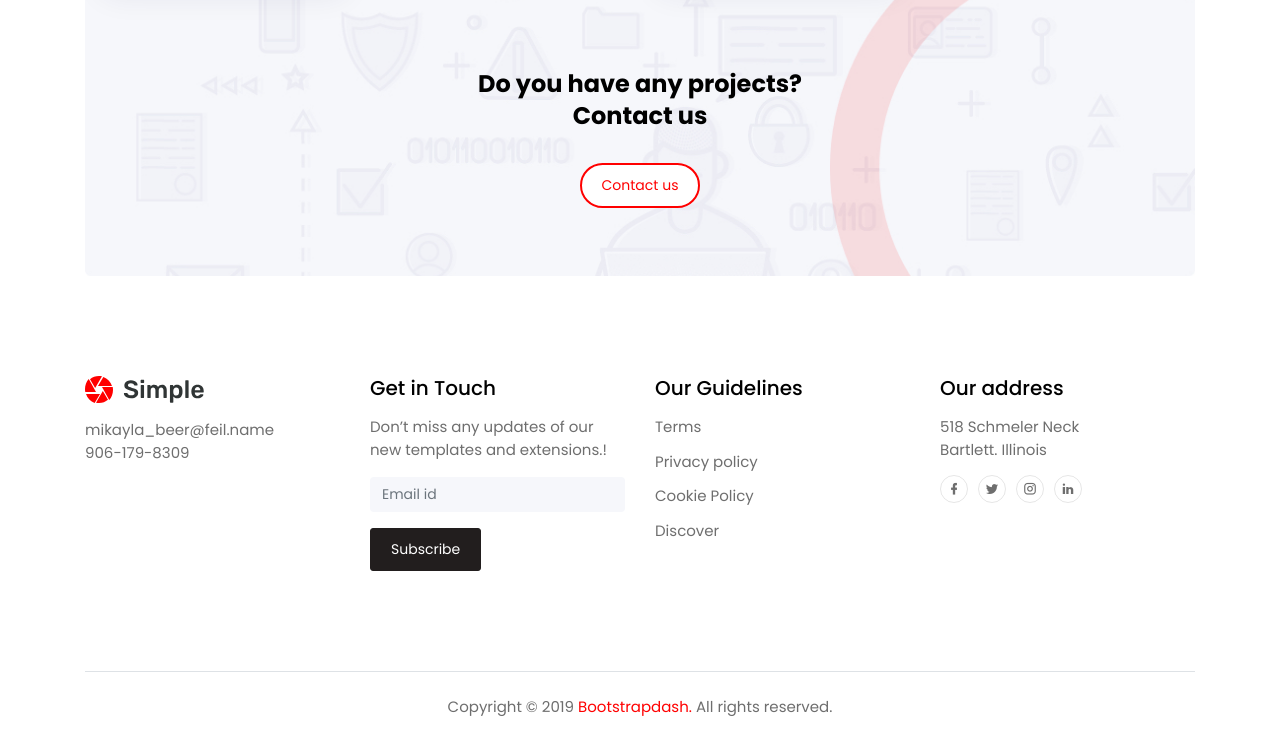
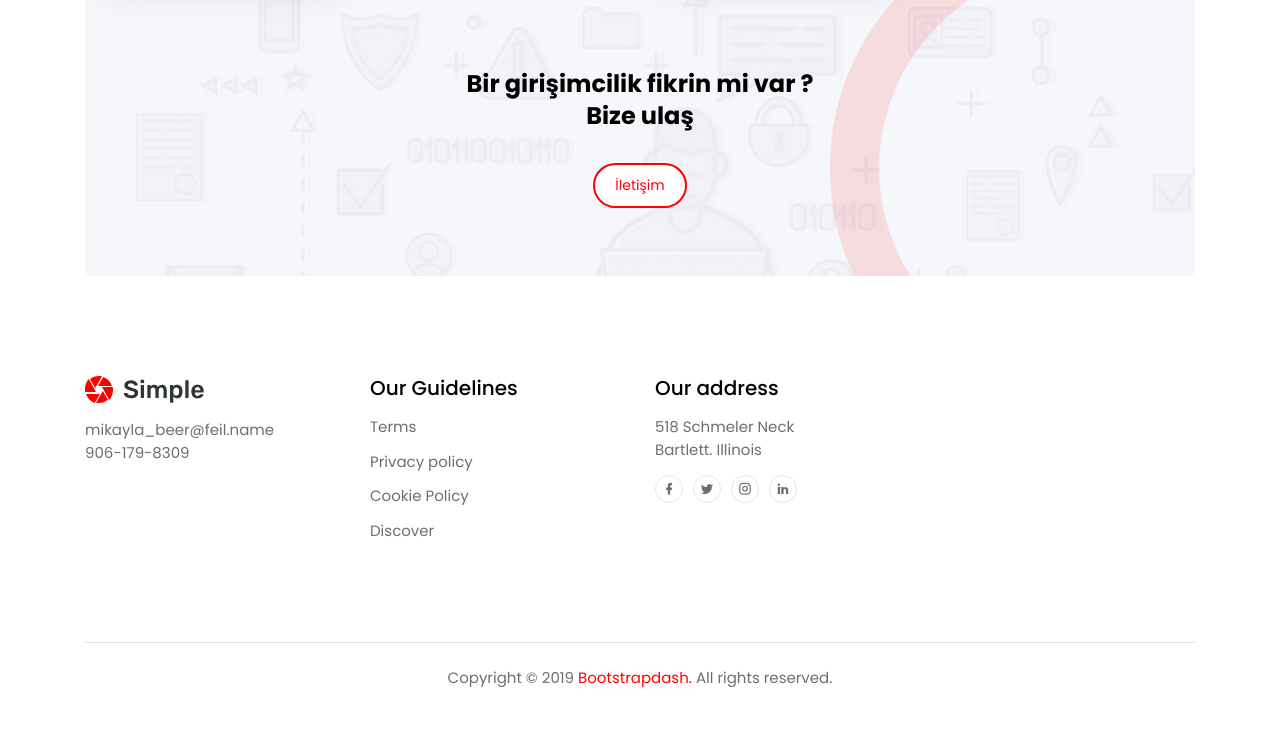
Before and after one commit to onurcangnc/bilkent_yes_v1.0, a plain HTML site: page index.html in a window 1280 px wide. Shown: the part 4921-5675 px from the top of the page. After the commit the page ends 5654 px from the top, so only its background shows below. Drawn offline with Linux system fonts and the light colour scheme; files that its build step writes are made by us from their sources; files whose address does not match are found by name.

Commit message:
main page

```diff
--- a/index.html
+++ b/index.html
@@ -276,6 +276,7 @@
 
 
 </head>
+
 <body id="body" data-spy="scroll" data-target=".navbar" data-offset="100">
   <header id="header-section">
     <nav class="navbar navbar-expand-lg pl-3 pl-sm-0" id="navbar">
@@ -750,11 +751,11 @@
       <section class="contact-us" id="contact-section">
         <div class="contact-us-bgimage grid-margin" >
           <div class="pb-4">
-            <h4 class="px-3 px-md-0 m-0" data-aos="fade-down">Do you have any projects?</h4>
-            <h4 class="pt-1" data-aos="fade-down">Contact us</h4>
+            <h4 class="px-3 px-md-0 m-0" data-aos="fade-down">Bir girişimcilik fikrin mi var ?</h4>
+            <h4 class="pt-1" data-aos="fade-down">Bize ulaş</h4>
           </div>
           <div data-aos="fade-up">
-            <button class="btn btn-rounded btn-outline-danger">Contact us</button>
+            <button class="btn btn-rounded btn-outline-danger">İletişim</button>
           </div>
         </div>
       </section>
@@ -765,16 +766,6 @@
             <div class="pt-2">
               <p class="text-muted m-0">mikayla_beer@feil.name</p>
               <p class="text-muted m-0">906-179-8309</p>
-            </div>
-          </div>
-          <div class="col-12 col-md-6 col-lg-3 grid-margin">
-            <h5 class="pb-2">Get in Touch</h5>
-            <p class="text-muted">Don’t miss any updates of our new templates and extensions.!</p>
-            <form>
-              <input type="text" class="form-control" id="Email" placeholder="Email id">
-            </form>
-            <div class="pt-3">
-              <button class="btn btn-dark">Subscribe</button>
             </div>
           </div>
           <div class="col-12 col-md-6 col-lg-3 grid-margin">
```
